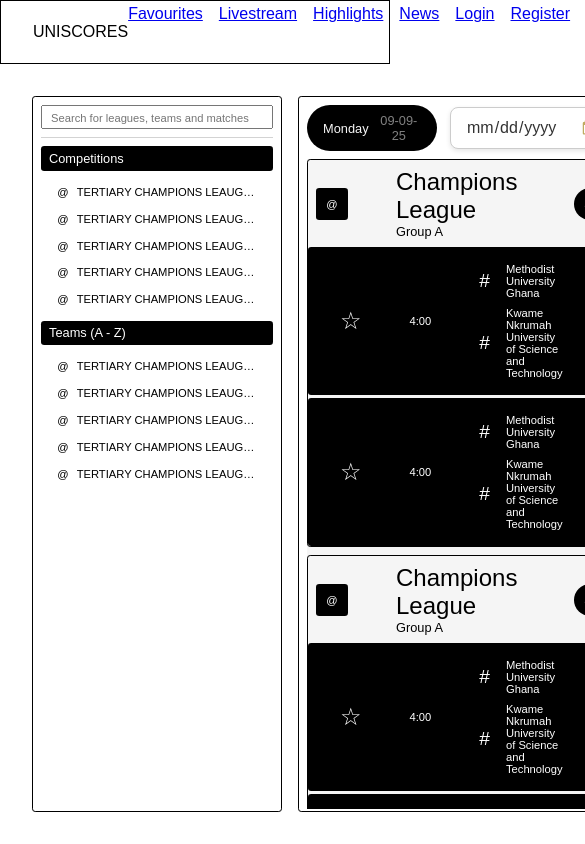
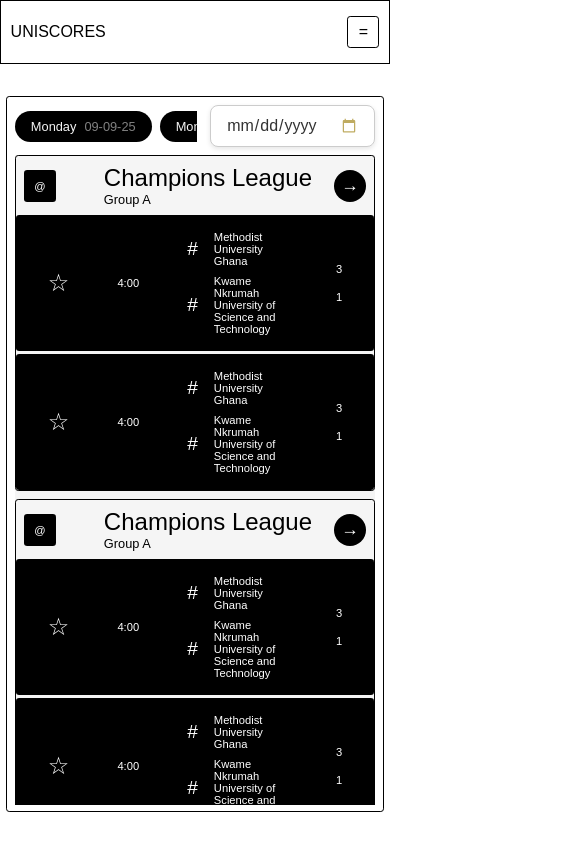
Before and after one commit to Mandem20/UNISCORES-REACT-APP, a React (Vite) app in the folder FRONTEND/UniScores/: page / in a window 390 px wide. Shown: the top 844 px of the page, 585 px wide, since content can reach past the window. Built offline with nearby package versions, Linux system fonts and the light colour scheme.

Commit message:
style: make header and home sections responsive

```diff
--- a/FRONTEND/UniScores/src/Layout/Layout.tsx
+++ b/FRONTEND/UniScores/src/Layout/Layout.tsx
@@ -1,9 +1,10 @@
 import { Outlet } from "react-router-dom"
 import Header from "../components/Header"
+import '../styles/Layout.scss'
 
 const Layout = () => {
   return (
-    <div>
+    <div className="layout-container">
         <Header />
         <main>
             <Outlet />
--- a/FRONTEND/UniScores/src/components/Header.tsx
+++ b/FRONTEND/UniScores/src/components/Header.tsx
@@ -1,7 +1,16 @@
 import { Link } from "react-router-dom"
 import '../styles/Header.scss'
+import { useRef, useState } from "react"
 
 const Header = () => {
+  const [showMenu, setShowMenu] = useState(false);
+  const mobileViewLinks = useRef(null);
+
+  const toggleMenuList = () => {
+    setShowMenu((prev) => !prev)
+  }
+
+
   return (
     <div className="header-container">
         <div className="logo">UNISCORES</div>
@@ -14,6 +23,30 @@
           <Link to="signup">Register</Link>
           <Link to="">Get the app</Link>
         </div>
+
+        <div
+          className="burger-icon"
+          onClick={toggleMenuList}
+        >=</div>
+
+        {
+          showMenu === true ?
+            <div
+              className="links-for-mobile"
+              ref={mobileViewLinks}
+            >
+              <Link to="favourites">Favourites</Link>
+              <Link to="">Livestream</Link>
+              <Link to="">Highlights</Link>
+              <Link to="">News</Link>
+              <Link to="login">Login</Link>
+              <Link to="signup">Register</Link>
+              <Link to="">Get the app</Link>
+            </div>
+          : null
+
+        }
+
     </div>
   )
 }
--- a/FRONTEND/UniScores/src/pages/Home.tsx
+++ b/FRONTEND/UniScores/src/pages/Home.tsx
@@ -3,6 +3,7 @@
 const Home = () => {
   return (
     <div className="home-container">
+        <div className="home-wrapper">
             <section className="one teams">
                 <input type="search" name="search" id="search" placeholder="Search for leagues, teams and matches"/>
                 <div className="hr-bar"></div>
@@ -55,7 +56,6 @@
                     </div>
                 </div>
             </section>
-
             <section className="two match-scores">
                 <div className="date-selection">
                     <div className="match-dates">
@@ -82,7 +82,6 @@
                     </div>
                     <input type="date" name="choose-date" id="choose-date" />
                 </div>
-
                 <div className="leagues-wrapper">
                     <div className="league-item">
                         <div className="league-header">
@@ -93,7 +92,6 @@
                             </div>
                             <span className="right-arrow">&rarr;</span>
                         </div>
-
                         <div className="match-details-wrapper">
                             <div className="league-match-details">
                                 <span className="star-stroke">&#9734;</span>
@@ -132,7 +130,6 @@
                                 </div>
                             </div>
                         </div>
-
                     </div>
                     <div className="league-item">
                         <div className="league-header">
@@ -143,7 +140,6 @@
                             </div>
                             <span className="right-arrow">&rarr;</span>
                         </div>
-
                         <div className="match-details-wrapper">
                             <div className="league-match-details">
                                 <span className="star-stroke">&#9734;</span>
@@ -182,7 +178,6 @@
                                 </div>
                             </div>
                         </div>
-
                     </div>
                     <div className="league-item">
                         <div className="league-header">
@@ -193,7 +188,6 @@
                             </div>
                             <span className="right-arrow">&rarr;</span>
                         </div>
-
                         <div className="match-details-wrapper">
                             <div className="league-match-details">
                                 <span className="star-stroke">&#9734;</span>
@@ -232,7 +226,6 @@
                                 </div>
                             </div>
                         </div>
-
                     </div>
                     <div className="league-item">
                         <div className="league-header">
@@ -243,7 +236,6 @@
                             </div>
                             <span className="right-arrow">&rarr;</span>
                         </div>
-
                         <div className="match-details-wrapper">
                             <div className="league-match-details">
                                 <span className="star-stroke">&#9734;</span>
@@ -282,7 +274,6 @@
                                 </div>
                             </div>
                         </div>
-
                     </div>
                     <div className="league-item">
                         <div className="league-header">
@@ -293,7 +284,6 @@
                             </div>
                             <span className="right-arrow">&rarr;</span>
                         </div>
-
                         <div className="match-details-wrapper">
                             <div className="league-match-details">
                                 <span className="star-stroke">&#9734;</span>
@@ -332,14 +322,12 @@
                                 </div>
                             </div>
                         </div>
-
                     </div>
                 </div>
             </section>
-
             <section className="three league-standings">
-
             </section>
+        </div>
     </div>
   )
 }
--- a/FRONTEND/UniScores/src/styles/Header.scss
+++ b/FRONTEND/UniScores/src/styles/Header.scss
@@ -1,13 +1,61 @@
 .header-container {
+    width: 100%;
     display: flex;
     justify-content: space-between;
     align-items: center;
-    padding: 0 2rem;
+    padding: 0 7.3rem;
     height: 4rem;
     border: 1px solid black;
+    position: relative;
 
     .links {
         display: flex;
         gap: 1rem;
+        text-decoration: none;
+    }
+
+    .burger-icon {
+        width: 2rem;
+        height: 2rem;
+        border: 1px solid black;
+        border-radius: .2rem;
+        display: none;
+        place-content: center;
+        cursor: pointer;
+    }
+
+    .links-for-mobile {
+        width: 8rem;
+        background: lightgrey;
+        border-radius: .3rem;
+        padding: .5rem;
+        display: flex;
+        flex-direction: column;
+        gap: .2rem;
+        position: absolute;
+        z-index: 10;
+        right: 3rem;
+        top: 3rem;
     }
 }
+
+// Media queries
+@media screen and (max-width: 1250px) {
+    .header-container {
+        padding: 0 3.8rem;
+    }
+}
+
+@media screen and (max-width: 820px) {
+    .header-container {
+        padding: 0 0.6rem;
+
+        .links {
+            display: none;
+        }
+
+        .burger-icon {
+            display: grid;
+        }
+    }
+}
--- a/FRONTEND/UniScores/src/styles/Home.scss
+++ b/FRONTEND/UniScores/src/styles/Home.scss
@@ -1,4 +1,11 @@
 .home-container {
+    width: 100%;
+    display: flex;
+    justify-content: center;
+}
+
+.home-wrapper {
+    width: 85%;
     margin: 2rem;
     display: flex;
     gap: 1rem;
@@ -86,6 +93,7 @@
 
 .two {
     flex: 2;
+    min-width: 300px;
     font-size: .7rem;
 
     .date-selection {
@@ -230,7 +238,7 @@
                     }
 
                     .team-scores {
-                        flex: 1;
+
                         display: flex;
                         flex-direction: column;
                         gap: 1rem;
@@ -246,5 +254,27 @@
     }
 }
 .three {
-    flex: 1;
+    width: 300px;
+    min-width: 300px;
 }
+
+
+// Media queries for responsiveness
+@media screen and (max-width: 1250px) {
+    .home-wrapper {
+        width: 90%;
+    }
+
+    .three {
+        display: none;
+    }
+}
+
+@media screen and (max-width: 820px) {
+    .home-wrapper {
+        width: 97%;
+    }
+    .one {
+        display: none;
+    }
+}
--- /dev/null
+++ b/FRONTEND/UniScores/src/styles/Layout.scss
@@ -0,0 +1,4 @@
+.layout-container {
+    width: 100vw;
+    height: 100%;
+}
```
Lines whose indentation alone changed are shown as unchanged.
